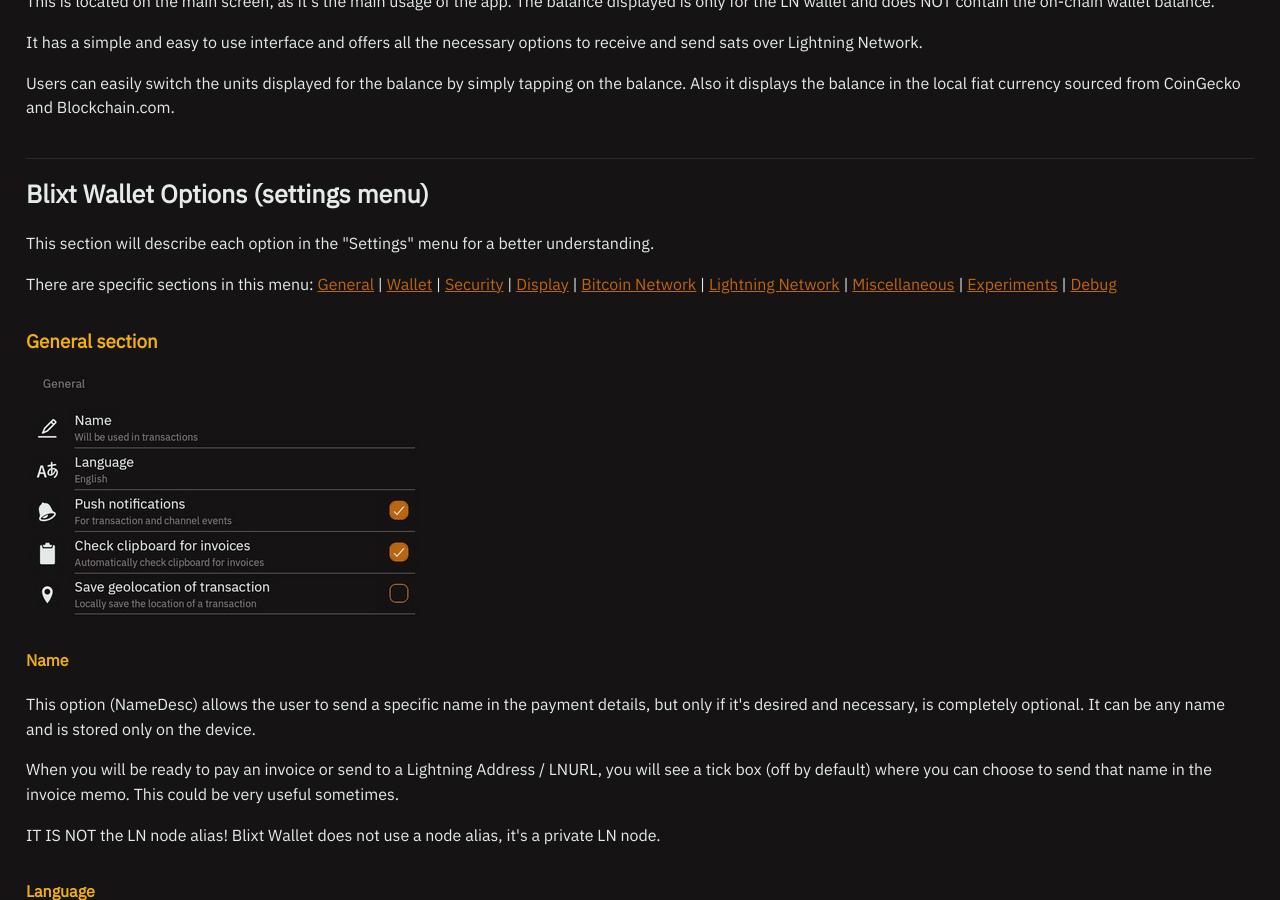
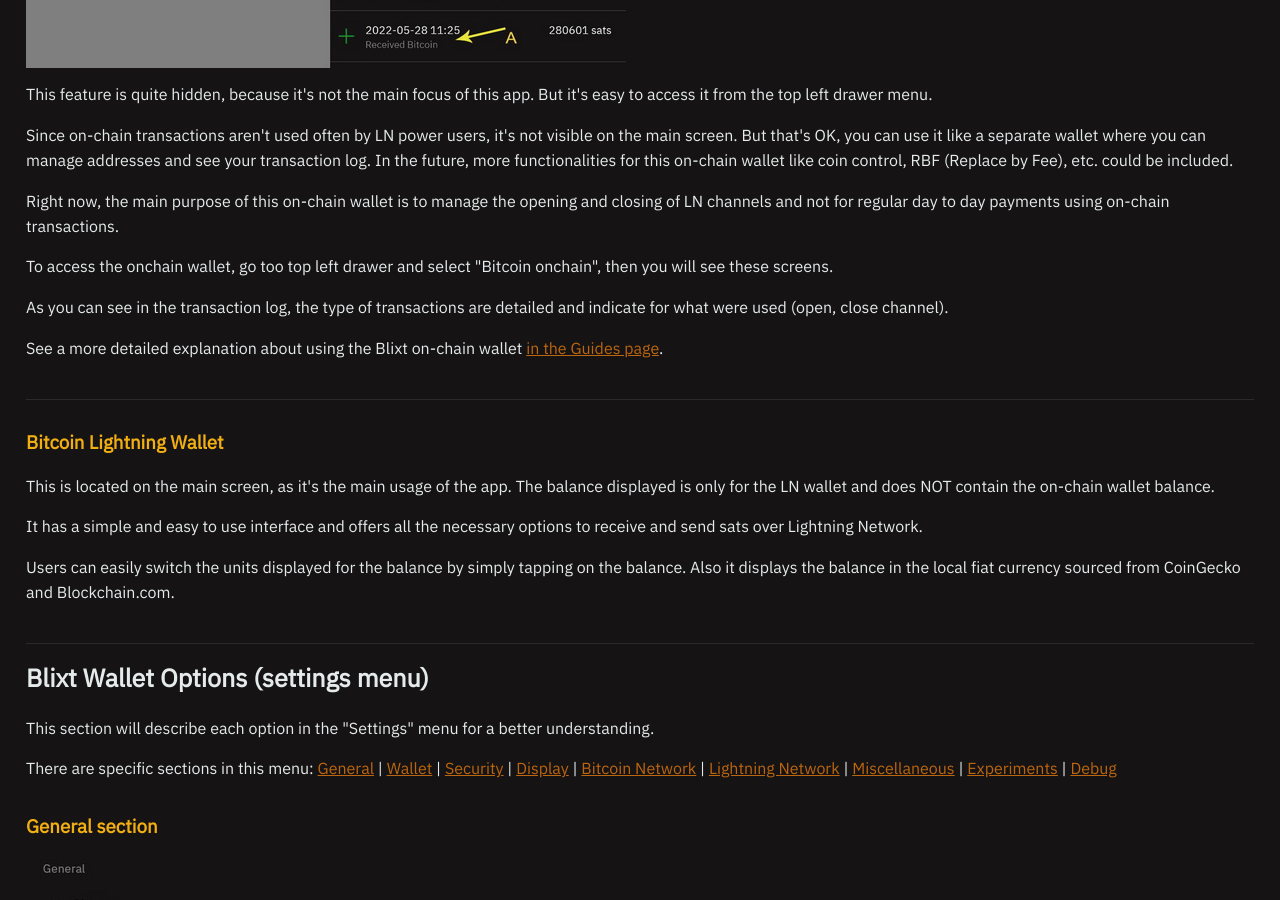
Before and after one commit to BlixtWallet/blixtwallet.github.io, a Jekyll site: the page built from features.html, in a window 1280 px wide and 900 px high, scrolled down 1758 px. Built offline with Jekyll 4.4.1, drawn with Linux system fonts in a browser that asks for light colours.

Commit message:
test image to features

```diff
--- a/features.html
+++ b/features.html
@@ -66,9 +66,15 @@
 
   <section id="feature-onchain">
   <h3>Bitcoin On-Chain Wallet</h3>
+  <p><img style="vertical-align:middle" src="assets/images/blixt-onchain-wallet.jpg" align="center" alt="Blixt Onchain Wallet"/></p>
     <p>This feature is quite hidden, because it's not the main focus of this app. But it's easy to access it from the top left drawer menu.</p>
-    <p>Since on-chain transactions aren't used often by LN power users, it's not visible on the main screen. But that's OK, you can use it like a separate wallet where you can manage addresses and see your transaction log. In the future, more functionalities for this on-chain wallet like coin control, RBF (Replace by Fee), etc. could be included.</p>
-    <p>Right now, the main purpose of this on-chain wallet is to manage the opening and closing of LN channels and not for regular day to day payments using on-chain transactions.</p>
+    <p>Since on-chain transactions aren't used often by LN power users, it's not visible on the main screen. But that's OK, you can use it like
+       a separate wallet where you can manage addresses and see your transaction log. In the future, more functionalities for this on-chain wallet
+       like coin control, RBF (Replace by Fee), etc. could be included.</p>
+    <p>Right now, the main purpose of this on-chain wallet is to manage the opening and closing of LN channels and not for regular day to day payments
+       using on-chain transactions.</p>
+    <p>To access the onchain wallet, go too top left drawer and select "Bitcoin onchain", then you will see these screens.</p>
+    <p>As you can see in the transaction log, the type of transactions are detailed and indicate for what were used (open, close channel).</p>
     <p>See a more detailed explanation about using the Blixt on-chain wallet <a href="guides#guide-swap">in the Guides page</a>.</p>
   </section>
 
```
Also changed, not shown: assets/images/blixt-onchain-wallet.jpg (added).
